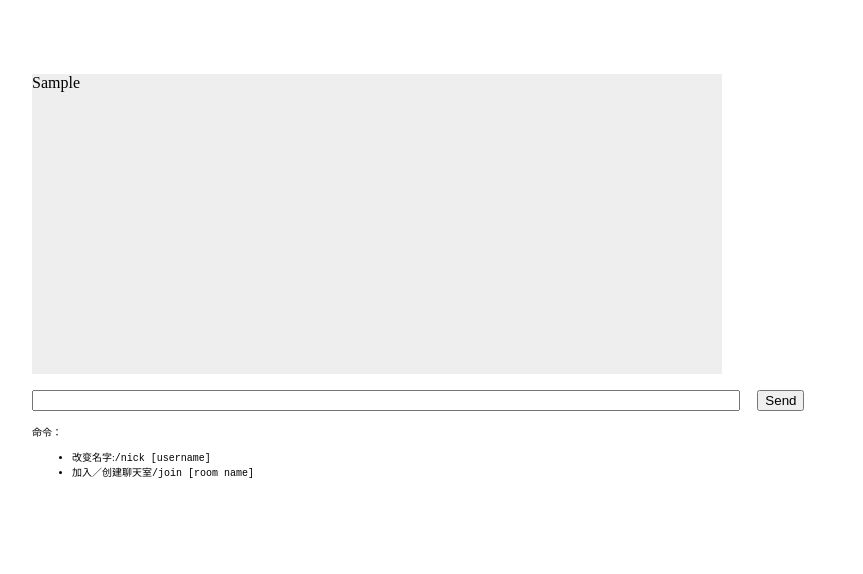
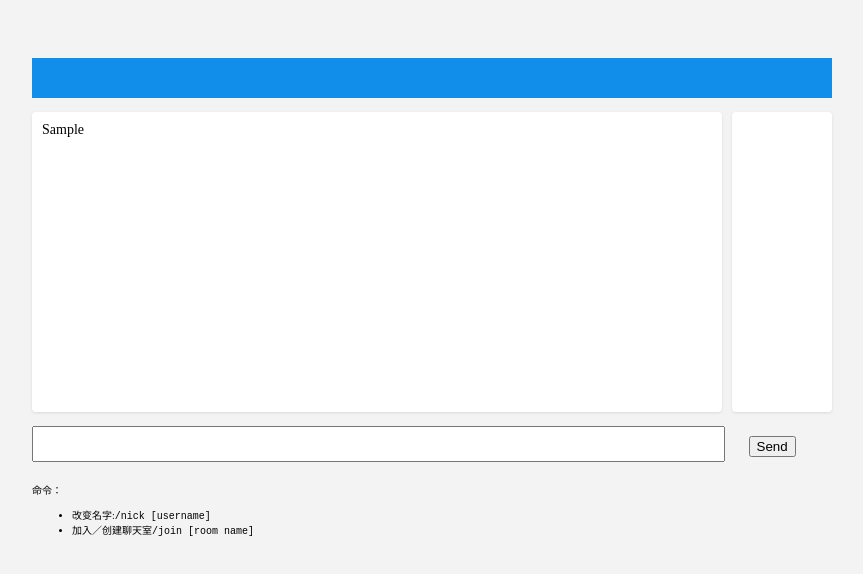
Before and after one commit to Frank1e0927/ChatRoom, a website: page public/index.html in a window 1280 px wide. Both pictures are taken after typing "Sample" into the empty fields and a click on the input "Send". Shown: the whole page, without its empty margins (208-1071 px from the left). Drawn offline with nearby package versions, Linux system fonts and the light colour scheme; no server answers.

Commit message:
add fix some bugs

```diff
--- a/package.json
+++ b/package.json
@@ -4,7 +4,8 @@
   "description": "trying express demo",
   "main": "index.js",
   "scripts": {
-    "test": "echo \"Error: no test specified\" && exit 1"
+    "test": "echo \"Error: no test specified\" && exit 1",
+    "start": "node server.js"
   },
   "author": "",
   "license": "ISC",
--- a/public/css/style.css
+++ b/public/css/style.css
@@ -1,6 +1,7 @@
 body {
   padding: 50px;
-  font: 14px
+  font-size: 14px;
+  background-color: #f3f3f3;
 }
 
 a {
@@ -13,20 +14,28 @@ a {
 }
 
 #room {
-  background-color: #ddd;
+  padding: 20px;
+  background-color: #108ee9;
+  color: white;
   margin-bottom: 1em;
 }
 
 #messages {
+  box-shadow: 0 1px 3px rgba(0,0,0,.1);
+  /* border: 1px solid black; */
+  border-radius: 4px;
   width: 690px;
   height: 300px;
   overflow: auto;
-  background: #eee;
+  background: white;
   margin-bottom: 1em;
   margin-right: 10px;
 }
 
 #room-list {
+  box-shadow: 0 1px 3px rgba(0,0,0,.1);
+  background: white;
+  border-radius: 4px;
   float: right;
   width: 100px;
   height: 300px;
@@ -34,6 +43,7 @@ a {
 }
 
 #room-list div {
+  transition: all .3s;
   border-bottom: 1px solid #eee
 }
 
@@ -42,7 +52,9 @@ a {
 }
 
 #send-message {
-  width: 700px;
+  width: 685px;
+  font-size: 20px;
+  height: 30px;
   margin-bottom: 1em;
   margin-right: 1em;
 }
@@ -50,3 +62,7 @@ a {
 #help {
   font-size: 10px;
 }
+
+.pd20 {
+  padding: 10px;
+}
--- a/public/js/chat_ui.js
+++ b/public/js/chat_ui.js
@@ -1,9 +1,9 @@
 function divEscapedContentElement(message) {
-  return $('<div></div>').text(message);
+  return $('<div class="pd20"></div>').text(message);
 }
 
 function divSystemContentElement(message) {
-  return $('<div></div>').html('<i>' + message + '</i>');
+  return $('<div class="pd20"></div>').html('<i>' + message + '</i>');
 }
 
 function processUserInput(chatApp, socket) {
```
Also changed, not shown: README.md.
